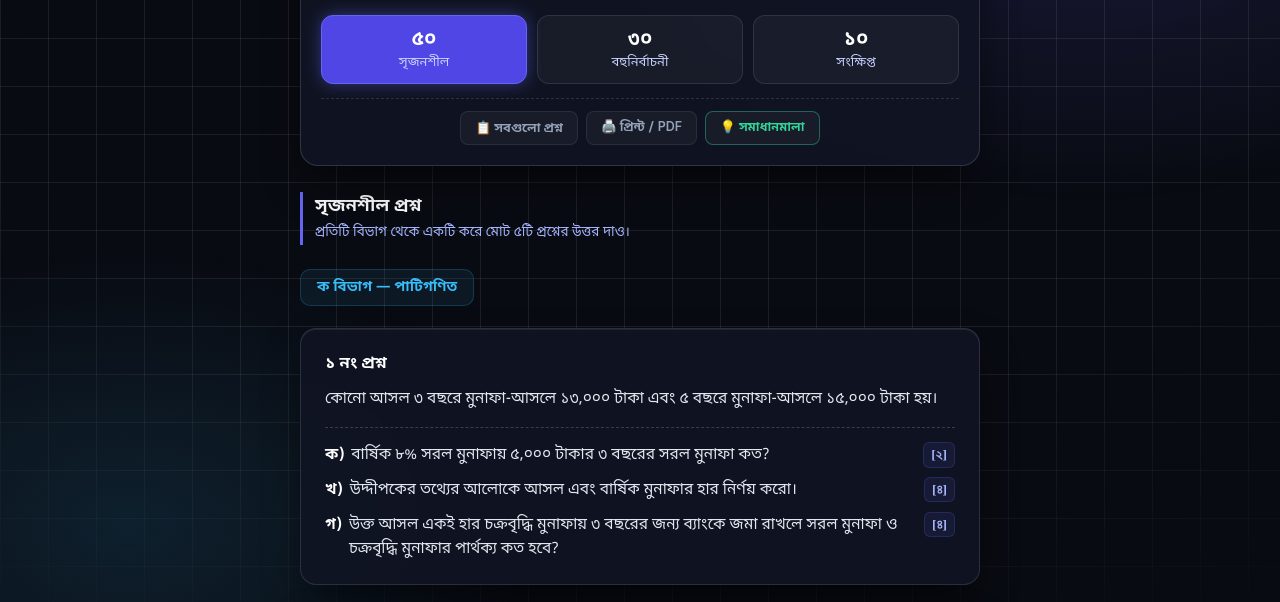
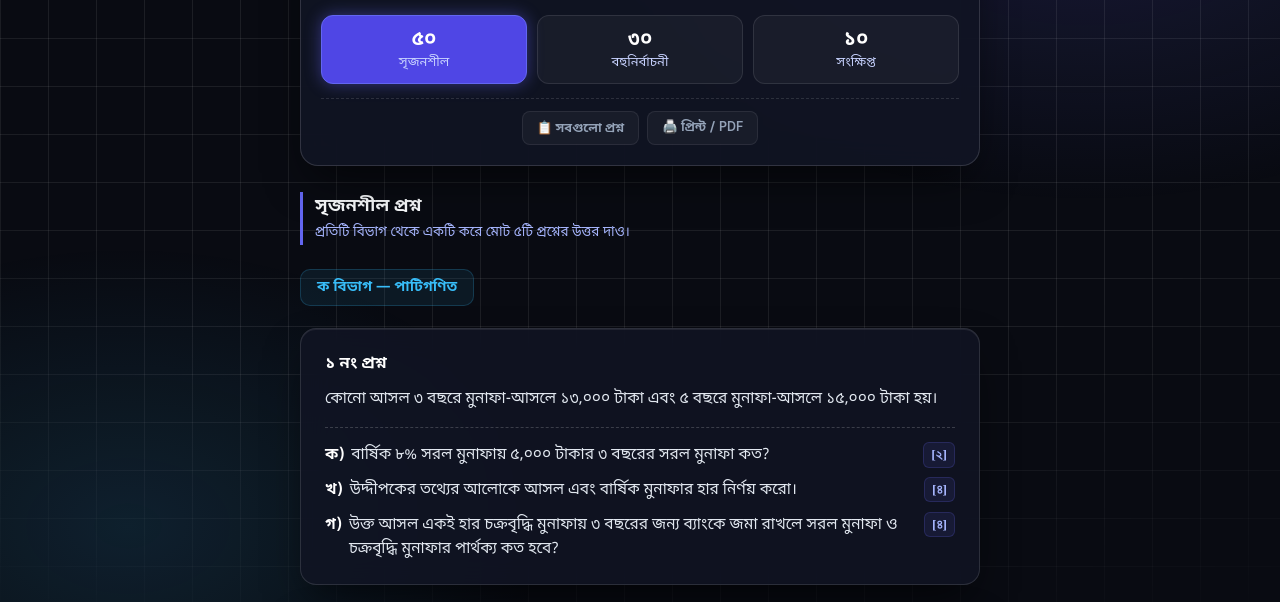
Before and after one commit to bdraidattacker16-stack/radid_web, a website: page exam-of-jabir/index.html in a window 1280 px wide. Shown: the part 154-756 px from the top of the page. Drawn offline with Linux system fonts and the light colour scheme.

Commit message:
Hide solutions link from exam-of-jabir question paper page

```diff
--- a/exam-of-jabir/index.html
+++ b/exam-of-jabir/index.html
@@ -600,16 +600,13 @@
         </button>
       </div>
 
-      <!-- অতিরিক্ত বাটন: সবগুলো, প্রি-বিল্ট পিডিএফ লিংক ও সমাধানমালা -->
+      <!-- অতিরিক্ত বাটন: সবগুলো ও সার্ভার-সাইড প্রি-বিল্ট পিডিএফ লিংক -->
       <div class="sub-actions">
         <button type="button" class="sub-btn" id="btn-all" onclick="setSection('all')">
           <span>📋 সবগুলো প্রশ্ন</span>
         </button>
         <a href="question-paper-v2.pdf" id="pdfLink" target="_blank" class="sub-btn" onclick="this.href='question-paper-v2.pdf?t='+Date.now()">
           <span>🖨️ প্রিন্ট / PDF</span>
-        </a>
-        <a href="/solve/" class="sub-btn" style="border-color: rgba(52, 211, 153, 0.4); color: #34d399;">
-          <span>💡 সমাধানমালা</span>
         </a>
       </div>
     </section>
```
